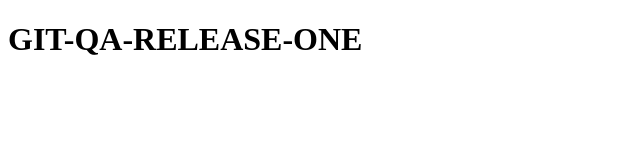
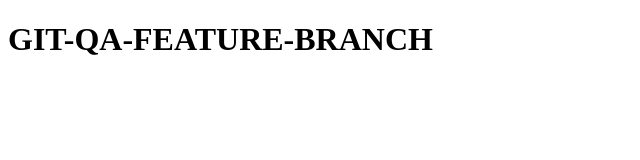
Before and after one commit to Ali-Hassan-hub-web/ezepanel-git-qa-public-20261122, a plain HTML site: page index.html in a window 1280 px wide. Shown: the whole page, without its empty margins (0-640 px from the left). Drawn offline with Linux system fonts and the light colour scheme.

Commit message:
QA feature branch

```diff
--- a/index.html
+++ b/index.html
@@ -1 +1 @@
-<!doctype html><title>EzePanel Git QA</title><h1>GIT-QA-RELEASE-ONE</h1>
+<!doctype html><h1>GIT-QA-FEATURE-BRANCH</h1>
```
